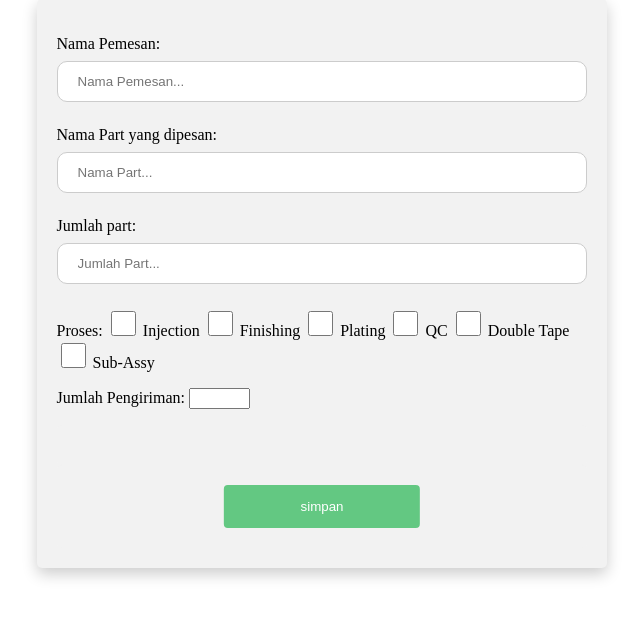
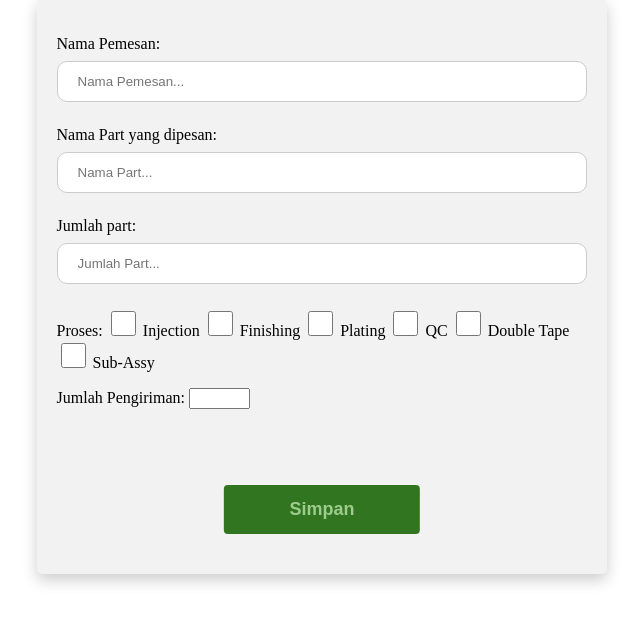
Before and after one commit to rifatnaufal/indoplatFIX, a PHP site: page /form_test.php in a window 1280 px wide. Shown: the part 103-727 px from the top of the page, without its empty margins (318-961 px from the left). Run offline with PHP 8.4, Linux system fonts and the light colour scheme; data comes from the database, SQL or seed files in the repository.

Commit message:
update button simpan form pesanan

```diff
--- a/form.css
+++ b/form.css
@@ -10,8 +10,8 @@ input[type=text], select {
 
   input[type=submit] {
     width: 40%;
-    background-color: #63C882;
-    color: white;
+    background-color: #317520;
+    color: #9ecc8d;
     padding: 14px 20px;
     border: none;
     border-radius: 4px;
@@ -19,6 +19,8 @@ input[type=text], select {
     margin:auto;
     margin-left:50%;
     transform: translateX(-50%);
+    font-weight: bold;
+    font-size: 18px;
   }
 
   input[type=submit]:hover {
--- a/form_test.php
+++ b/form_test.php
@@ -32,8 +32,8 @@ require 'db.php';
         $result = mysqli_query($conn, $sql_proses);
         while ($row = mysqli_fetch_array($result, MYSQLI_ASSOC)) {
         ?>
-          <label><input type="checkbox" class="checkmark" name='checkboxvar[]' value=<?php echo $row['kode_proses']; ?> />
-            <?php echo $row['nama_proses']; ?></label>
+          <input type="checkbox" class="checkmark" name='checkboxvar[]' value=<?php echo $row['kode_proses']; ?> />
+          <?php echo $row['nama_proses']; ?>
         <?php
         }
         ?>
@@ -71,7 +71,7 @@ require 'db.php';
       <div id="tanggal">
       </div>
       <div>
-        <input type="submit" name="simpan" value="simpan" onclick="popupBox()" />
+        <input id="Simpan" type="submit" name="simpan" value="Simpan" onclick="popupBox()" />
       </div>
     </div>
 
```
Also changed, not shown: img/IconSave.png (added).
